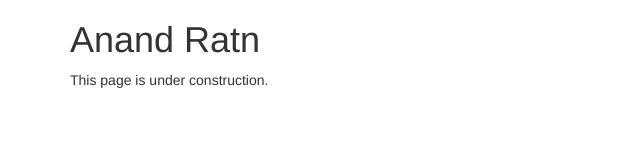
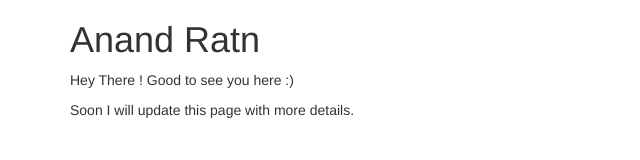
Before and after one commit to Ratn/ratn.github.io, a plain HTML site: page index.html in a window 1280 px wide. Shown: the whole page, without its empty margins (0-640 px from the left). Drawn offline with nearby package versions, Linux system fonts and the light colour scheme.

Commit message:
Updated Index.html

```diff
--- a/index.html
+++ b/index.html
@@ -12,7 +12,8 @@
 
 <div class="container">
   <h1>Anand Ratn</h1>
-  <p>This page is under construction.</p>
+  <p>Hey There ! Good to see you here :) </p>
+  <p>Soon I will update this page with more details. </p>
 </div>
 
 </body>
```
